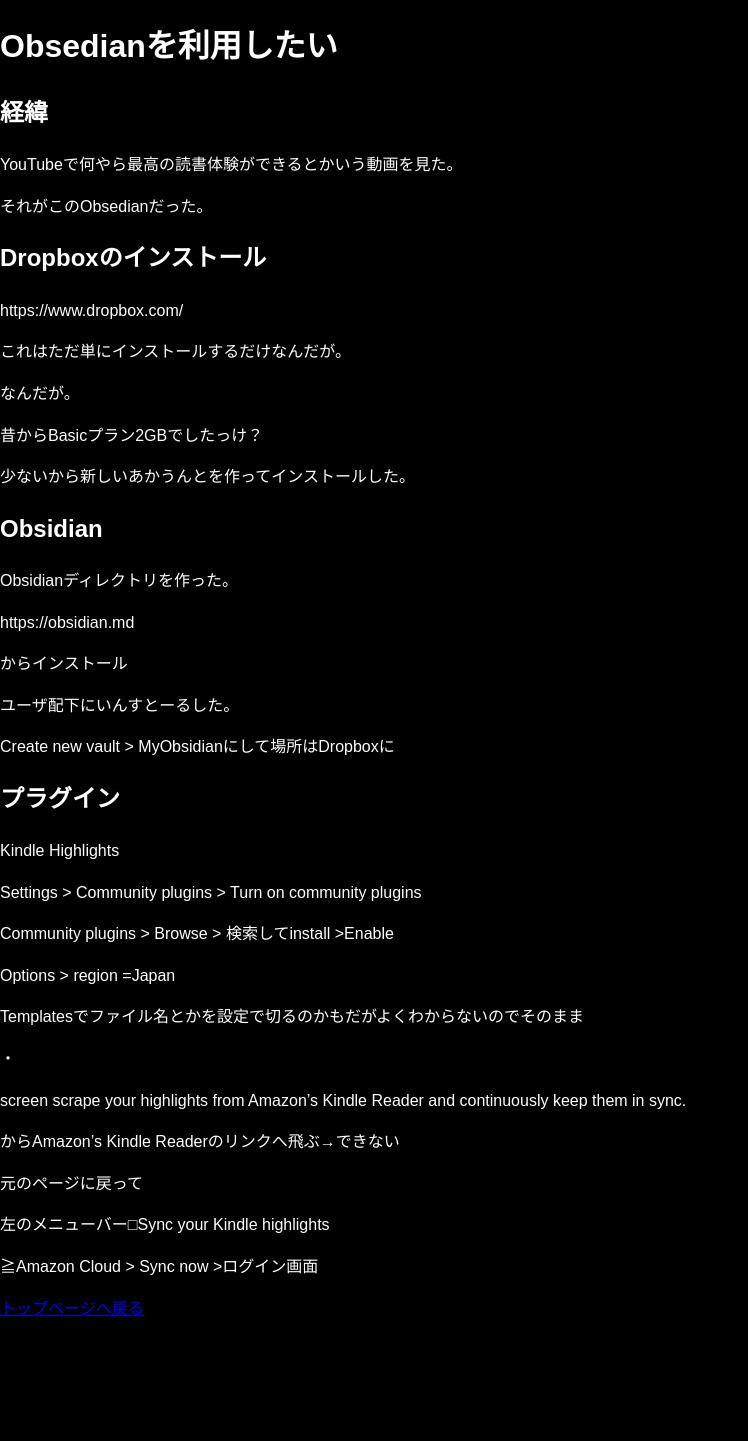
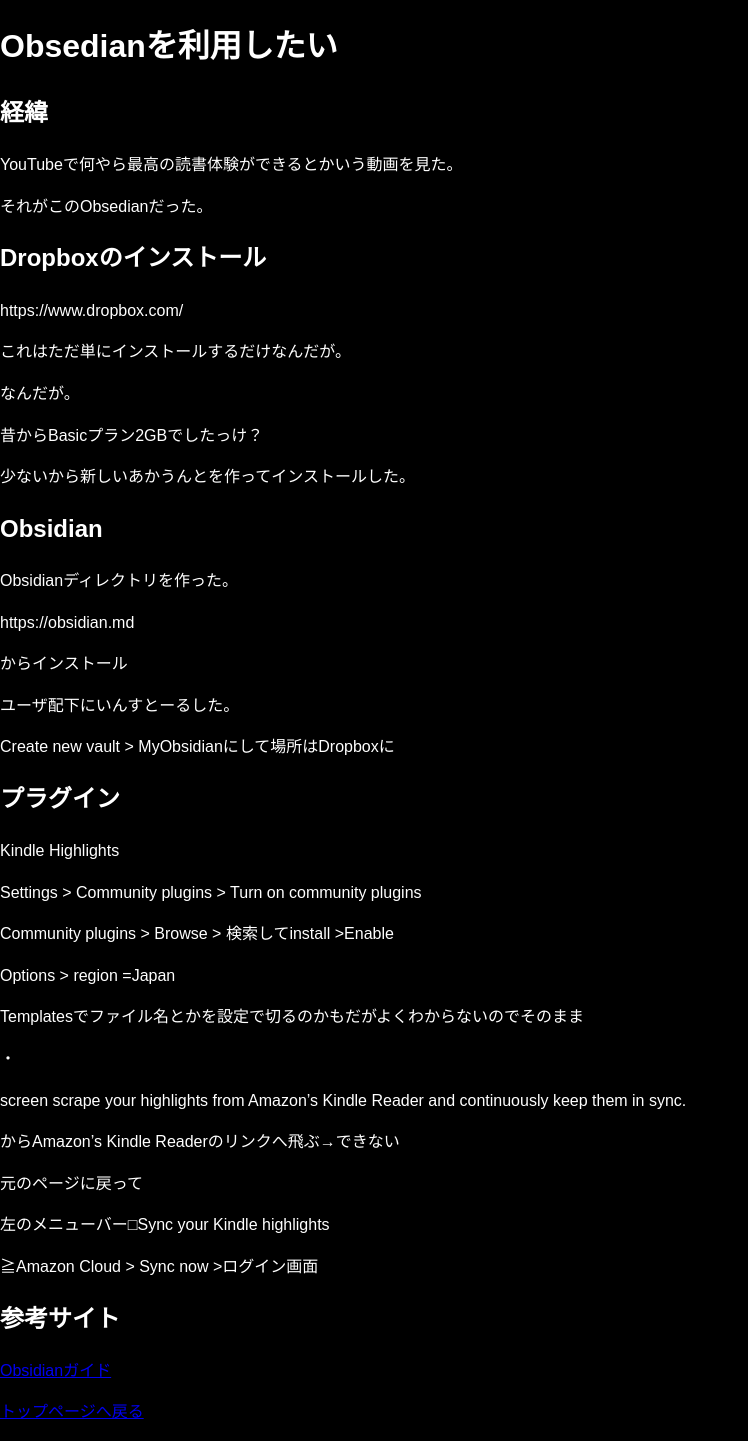
Before and after one commit to kyusochim/kyusochim.github.io, a Jekyll site: the page built from blog/Obsedianを利用したい.md, in a window 1280 px wide. Shown: the whole page, without its empty margins (0-748 px from the left). Built offline with Jekyll 4.4.1, drawn with Linux system fonts in a browser that asks for light colours; our own code applies the rules of GitHub Pages for plain Markdown files; before the commit the page ends 1337 px from its top, so only the background shows below that.

Commit message:
Update Obsedianを利用したい.md

```diff
--- a/blog/Obsedianを利用したい.md
+++ b/blog/Obsedianを利用したい.md
@@ -57,3 +57,6 @@
 左のメニューバー□Sync your Kindle highlights
 
 ≧Amazon Cloud > Sync now >ログイン画面
+
+## 参考サイト
+[ Obsidianガイド](https://note.com/roma_kumakura/n/n046d9c631e73)
```
